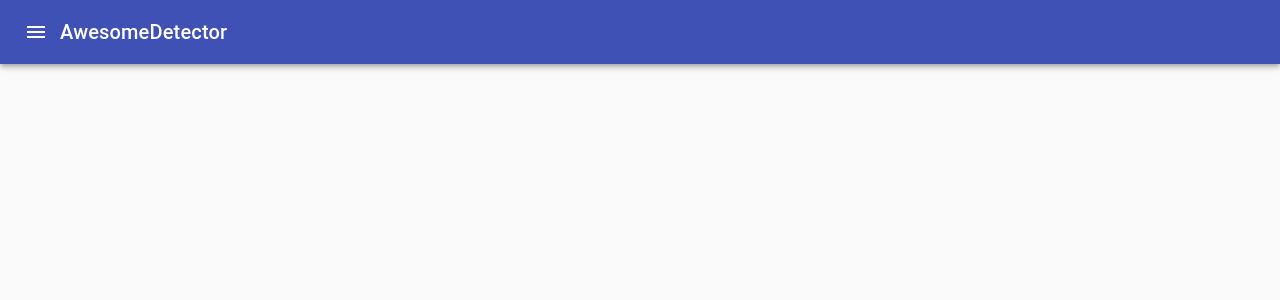
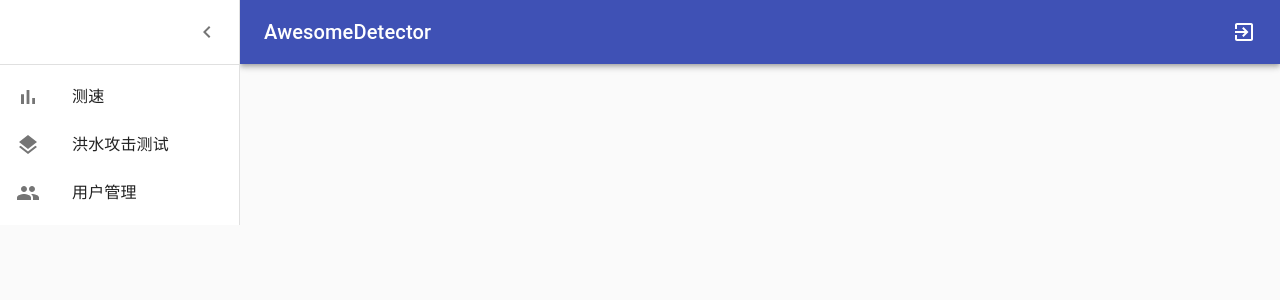
Before and after one commit to ZionDoki/AwesomeDetector, a React (Create React App) app: page /dashboard in a window 1280 px wide. Shown: the top 300 px of the page. Built offline with nearby package versions, Linux system fonts and the light colour scheme.

Commit message:
导航栏和侧边栏

```diff
--- a/package.json
+++ b/package.json
@@ -5,6 +5,7 @@
   "dependencies": {
     "@material-ui/core": "^4.4.0",
     "@material-ui/icons": "^4.2.1",
+    "clsx": "^1.0.4",
     "react": "^16.9.0",
     "react-dom": "^16.9.0",
     "react-router-dom": "^5.0.1",
--- a/src/dashboard/index.js
+++ b/src/dashboard/index.js
@@ -1,10 +1,48 @@
 import React from 'react';
-import { CssBaseline, AppBar, Toolbar, IconButton, Typography, makeStyles } from '@material-ui/core';
+import clsx from 'clsx';
+import { CssBaseline, AppBar, Toolbar, IconButton, Typography, makeStyles, Drawer, Divider, List, ListItem, ListItemIcon, ListItemText } from '@material-ui/core';
 import MenuIcon from '@material-ui/icons/Menu';
+import ExitToAppIcon from '@material-ui/icons/ExitToApp';
+import ChevronLeftIcon from '@material-ui/icons/ChevronLeft';
+import LayersIcon from '@material-ui/icons/Layers';
+import BarChartIcon from '@material-ui/icons/BarChart';
+import PeopleIcon from '@material-ui/icons/People';
 const drawerWidth = 240;
 
 const useStyles = makeStyles(theme => ({
+    appBar: {
+        marginLeft: drawerWidth,
+        width: `calc(100% - ${drawerWidth}px)`,
 
+    },
+    appBarShift: {
+        zIndex: theme.zIndex.drawer + 1,
+        width: '100%',
+    },
+    menuButton: {
+        marginRight: 36,
+    },
+    menuButtonClose: {
+        display: 'none',
+    },
+    title: {
+        flexGrow: 1,
+    },
+    drawerPaper: {
+        position: 'relative',
+        whiteSpace: 'nowrap',
+        width: drawerWidth,
+    },
+    drawerPaperClose: {
+        width: theme.spacing(7),
+    },
+    drawerCloseButton: {
+        display: 'flex',
+        justifyContent: 'flex-end',
+        padding: '0 8px',
+        alignItems: 'center',
+        ...theme.mixins.toolbar,
+    }
 }));
 
 export default function Dashboard(props){
@@ -12,24 +50,72 @@ export default function Dashboard(props){
     const [open, setOpen] = React.useState(true);
     const handleDrawerOpen = () => { setOpen(true); };
     const handleDrawerClose = () => { setOpen(false) };
+    const { user_key, setKey, signOut } = props;
 
     return (
        <div>
            <CssBaseline />
-            <AppBar position='absolute'>
+            <AppBar
+                position='absolute'
+                className={ clsx(!open && classes.appBarShift, classes.appBar) }
+            >
                 <Toolbar>
                     <IconButton
                         edge='start'
                         color='inherit'
-                        onClick={handleDrawerOpen}
+                        onClick={ handleDrawerOpen }
+                        className={ clsx(classes.menuButton, open && classes.menuButtonClose) }
                     >
                         <MenuIcon />
                     </IconButton>
-                    <Typography variant='h6'>
+                    <Typography variant='h6' className={classes.title}>
                         AwesomeDetector
                     </Typography>
+                    <IconButton
+                        edge='end'
+                        color='inherit'
+                        onClick={ signOut }
+                    >
+                        <ExitToAppIcon />
+                    </IconButton>
                 </Toolbar>
             </AppBar>
+            <Drawer
+                variant='permanent'
+                open={open}
+                classes={{
+                    paper: clsx(classes.drawerPaper, !open && classes.drawerPaperClose),
+                }}
+            >
+                <div className={classes.drawerCloseButton}>
+                    <IconButton
+                        onClick={ handleDrawerClose }
+                    >
+                        <ChevronLeftIcon />
+                    </IconButton>
+                </div>
+                <Divider />
+                <List>
+                    <ListItem button component='a' href='/dashboard'>
+                        <ListItemIcon>
+                            <BarChartIcon />
+                        </ListItemIcon>
+                        <ListItemText primary='测速' />
+                    </ListItem>
+                    <ListItem button component='a' href='/dashboard/attack'>
+                        <ListItemIcon>
+                            <LayersIcon />
+                        </ListItemIcon>
+                        <ListItemText primary='洪水攻击测试' />
+                    </ListItem>
+                    <ListItem button component='a' href='/dashboard/management'>
+                        <ListItemIcon>
+                            <PeopleIcon />
+                        </ListItemIcon>
+                        <ListItemText primary='用户管理' />
+                    </ListItem>
+                </List>
+            </Drawer>
        </div>
     );
 }
```
Also changed, not shown: 2 other files (tests, documents, lock files or other folders).
